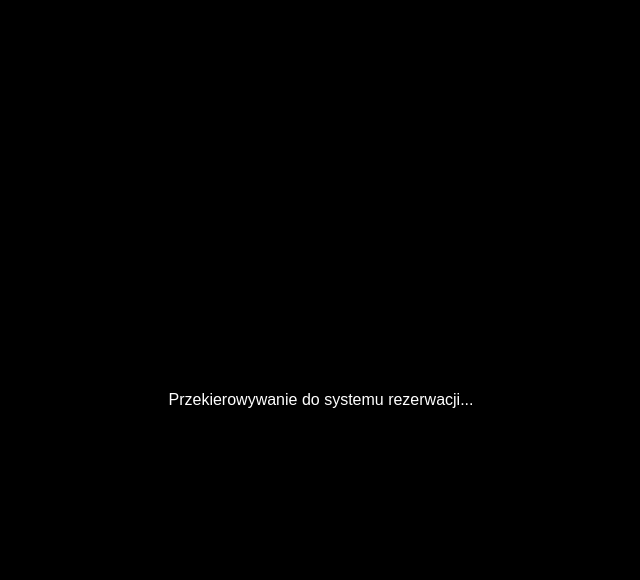
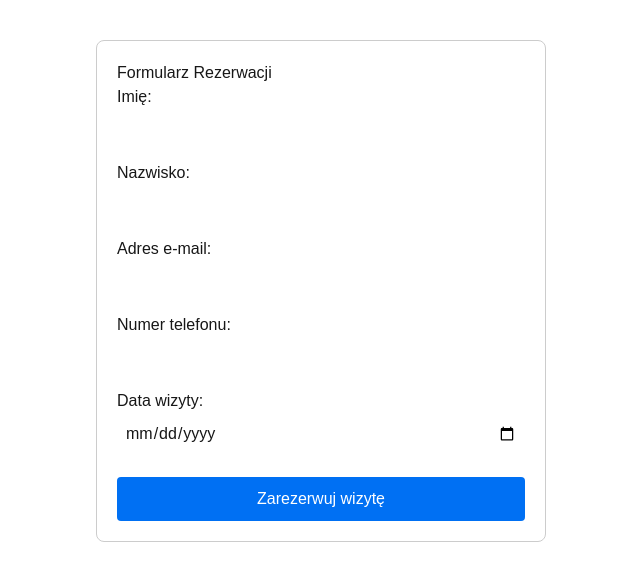
Before and after one commit to adelbertusshop/booking-app-mvp, a Next.js app: page / in a window 1280 px wide. Before the commit this address had no page. Shown: the top 580 px of the page, without its empty margins (319-959 px from the left). Built offline with nearby package versions, Linux system fonts and the light colour scheme.

Commit message:
Render booking view directly on root page

```diff
--- a/app/page.tsx
+++ b/app/page.tsx
@@ -1,26 +1,5 @@
-'use client';
-
-import { useEffect } from 'react';
-import { useRouter } from 'next/navigation';
+import BookPage from './demo/book/page';
 
 export default function Home() {
-  const router = useRouter();
-
-  useEffect(() => {
-    router.replace('/demo/book');
-  }, [router]);
-
-  return (
-    <div style={{
-      display: 'flex',
-      justifyContent: 'center',
-      alignItems: 'center',
-      height: '100vh',
-      backgroundColor: '#000',
-      color: '#fff',
-      fontFamily: 'sans-serif'
-    }}>
-      Przekierowywanie do systemu rezerwacji...
-    </div>
-  );
+  return <BookPage />;
 }
--- a/next.config.mjs
+++ b/next.config.mjs
@@ -6,11 +6,6 @@ const nextConfig = {
   eslint: {
     ignoreDuringBuilds: true,
   },
-  // Wymusza brak blokowania builda na zbieraniu danych statycznych
-  staticPageGenerationTimeout: 1000,
-  experimental: {
-    missingSuspenseWithCSRBailout: false,
-  },
 };
 
 export default nextConfig;
```
